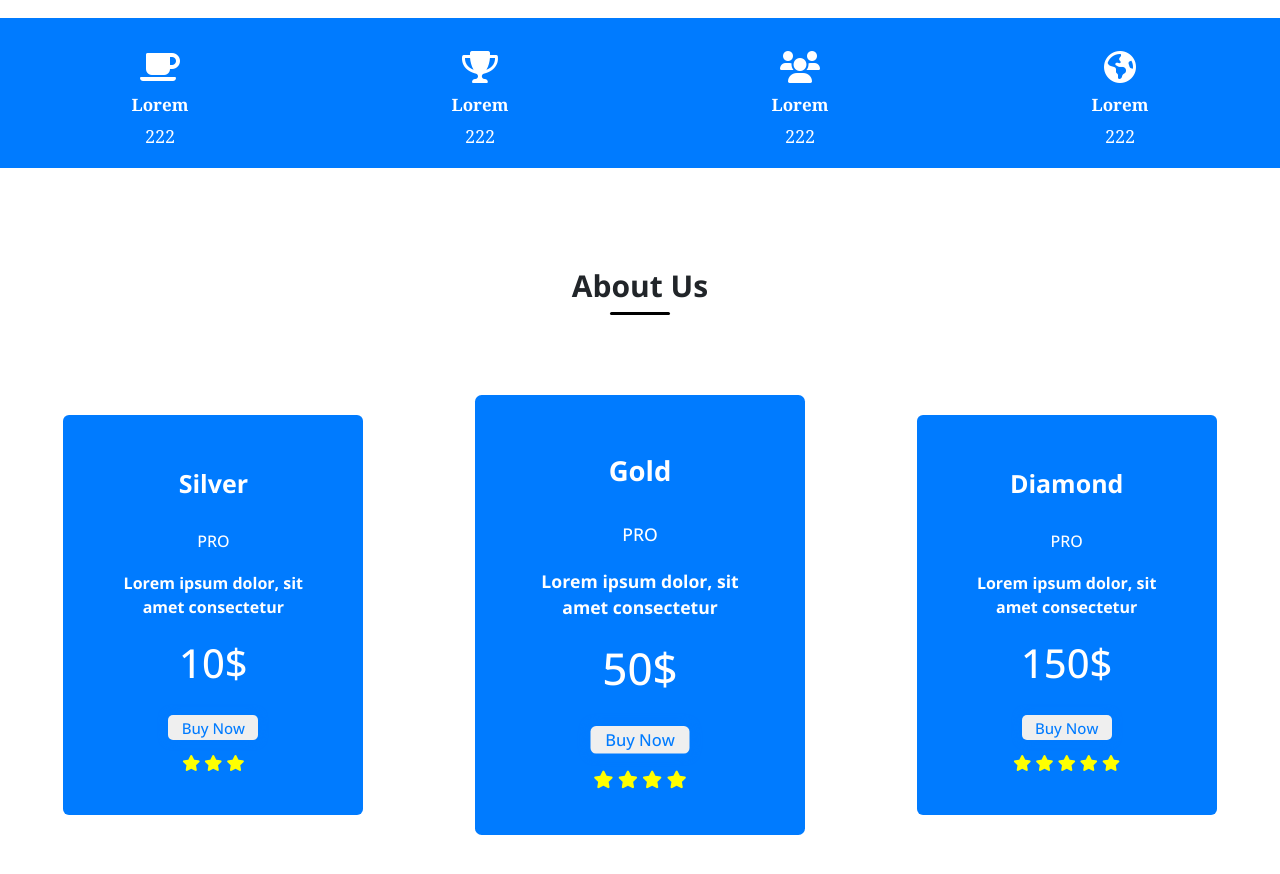
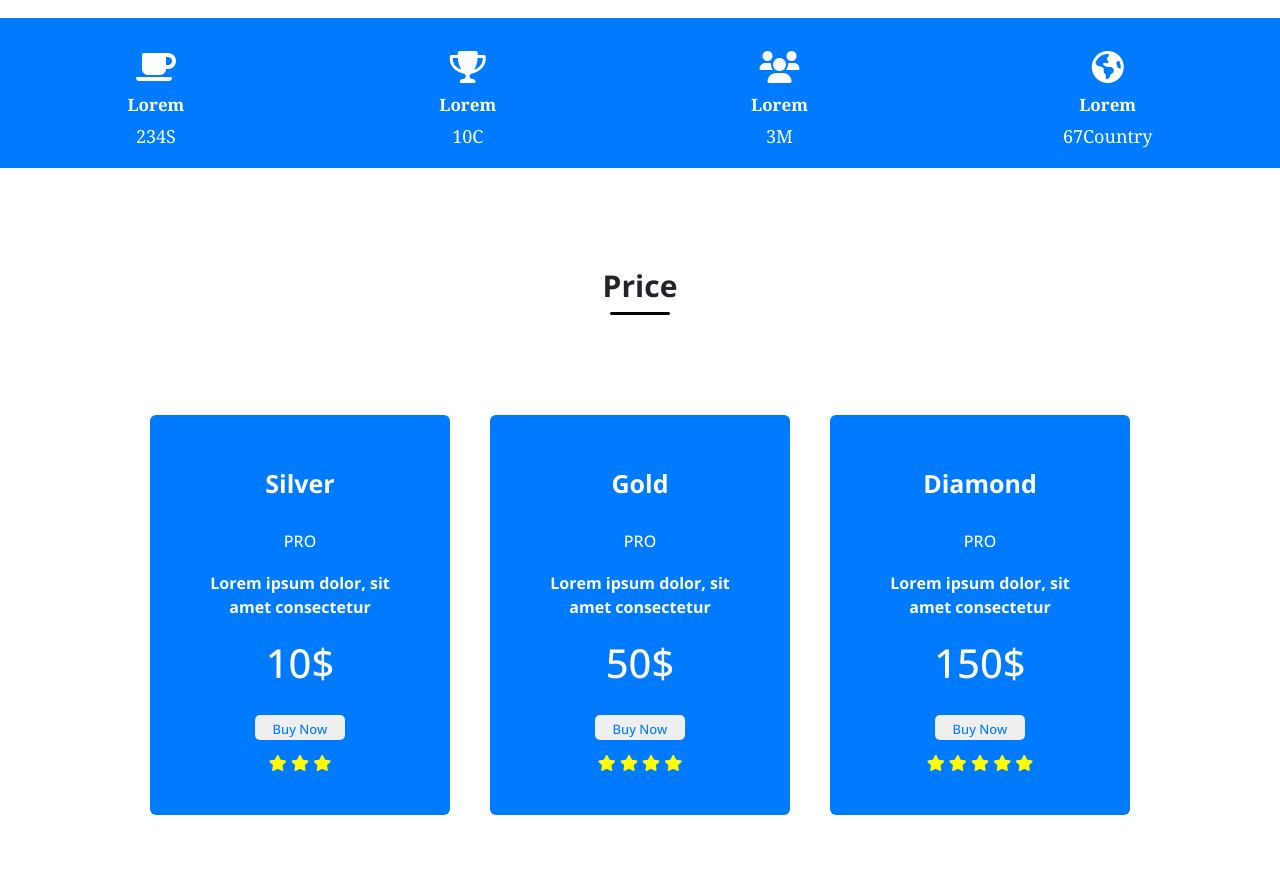
Before and after one commit to qussaysh/Qussay-Hiking-Spark, a plain HTML site: page index.html in a window 1280 px wide. Shown: the part 1900-2774 px from the top of the page. Drawn offline with nearby package versions, Linux system fonts and the light colour scheme.

Commit message:
change Price Section

```diff
--- a/css/style.css
+++ b/css/style.css
@@ -46,7 +46,12 @@ nav .navbar-brand {
 nav a  {
     font-weight: 600;
 }
-
+ul{
+    list-style: none;
+}
+a{
+    text-decoration: none;
+}
 /* Home Section */
 .home {
     background-image: url(../images/back4.jpg);
@@ -165,7 +170,11 @@ nav a  {
     transform: scale(1.1);
     transition: all .3s;
 }
+
+
 /* Features */
+
+
 .features {
     background-color: #007bff;
     background-size: cover;
@@ -202,7 +211,8 @@ nav a  {
 /* Price */
 .price {
     display: flex;
-    justify-content: space-around;
+    justify-content: center;
+    flex-wrap: wrap;
 }
 .price-content {
     text-align: center;
@@ -211,6 +221,7 @@ nav a  {
     border-radius: 6px ;
     width: 300px;
     height: 400px;
+    margin: 0 20px;
 }
 .price-content span {
     font-size: 25px;
@@ -239,7 +250,8 @@ nav a  {
     color: #007bff;
     text-decoration: none;
     font-weight: 500;
-    font-size: 15px;
+    font-size: 13px;
+    padding: 5px;
 }
 .price-content p {
     font-weight: 700
@@ -260,7 +272,7 @@ nav a  {
     transition: all .3s;
 }
 .price-2 {
-    transform: scale(1.1);
+
 
 }
 .price-2:hover {
@@ -271,7 +283,14 @@ nav a  {
     margin-top: 15px;
 }
 @media (max-width: 767.98px) {
+    .price-content{
+        height: 460px;
+        margin: 20px 0;
+    }
+    .price-content button:hover {
+        transform: none;
 
+    }
 
  }
 
@@ -313,6 +332,10 @@ nav a  {
 
 /* Footer */
 
+
+
+
+
 footer {
     background-color: #000;
     height: 220px;
--- a/index.html
+++ b/index.html
@@ -43,9 +43,6 @@
                         <div class="dropdown-divider"></div>
                         <a class="dropdown-item" href="#">Services</a>
                       </div>
-                    </li>
-                    <li class="nav-item">
-                      <a class="nav-link disabled" href="#">Disabled</a>
                     </li>
                   </ul>
 
@@ -129,27 +126,27 @@
         <div class="features-content">
           <i class="fas fa-coffee fa-2x"></i>
           <h5>Lorem</h5>
-          <span>222</span>
+          <span>234S</span>
         </div> <!-- /features-content -->
         <div class="features-content">
           <i class="fas fa-trophy fa-2x"></i>
           <h5>Lorem</h5>
-          <span>222</span>
+          <span>10C</span>
         </div> <!-- /features-content -->
         <div class="features-content">
           <i class="fas fa-users fa-2x"></i>
           <h5>Lorem</h5>
-          <span>222</span>
+          <span>3M</span>
         </div> <!-- /features-content -->
         <div class="features-content">
           <i class="fas fa-globe-americas fa-2x"></i>
           <h5>Lorem</h5>
-          <span>222</span>
+          <span>67Country</span>
         </div> <!-- /features-content -->
       </section> <!-- Features -->
 
       <div class="title">
-        <h2>About Us</h2>
+        <h2>Price</h2>
         <span></span>
     </div> <!-- /title -->
 
@@ -226,6 +223,10 @@
         </section> <!-- /team section -->
 
 
+
+        <!-- Footer -->
+
+
         <footer>
           <div class="footer-content">
             <h2>Logo</h2>
@@ -236,8 +237,14 @@
               <li><a href="#"><i class="fab fa-github"></i></a></li>
               <li><a href="#"><i class="fab fa-twitter"></i></a></li>
           </ul> <!-- /list-unstyled -->
-          </div> <!-- /footer-content -->
+        </div> <!-- /footer-content -->
         </footer>
+
+
+
+
+
+
 
 
 
```
